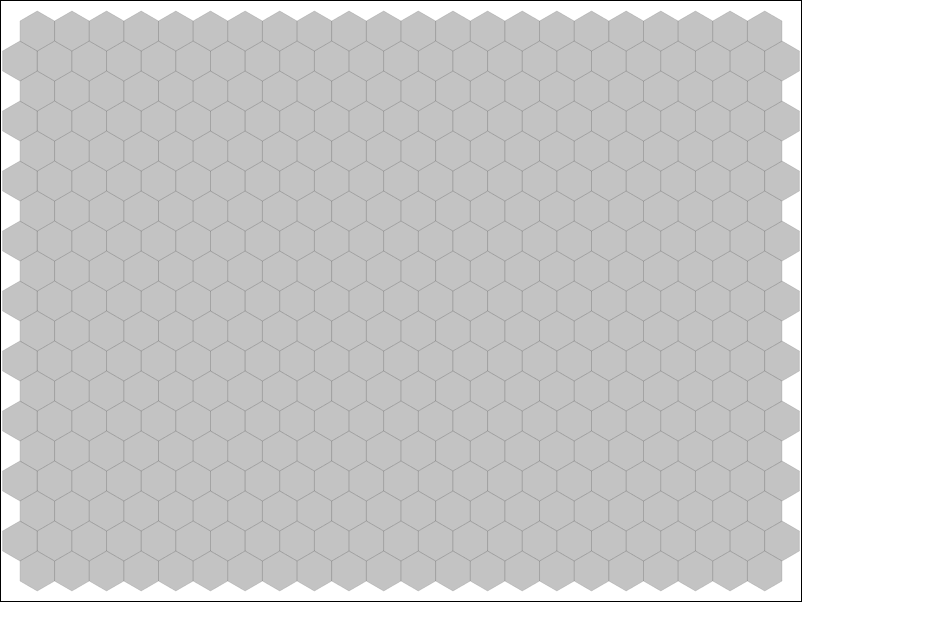
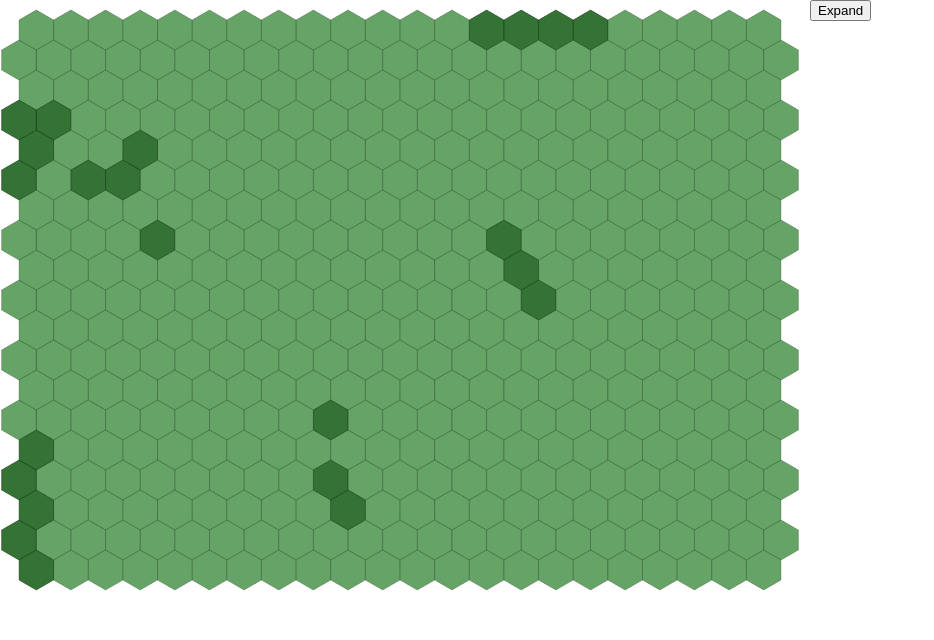
Before and after one commit to Eldamarth/hexBoard, a React (Create React App) app: page / in a window 1280 px wide. Shown: the top 640 px of the page, without its empty margins (0-934 px from the left). Built offline with nearby package versions, Linux system fonts and the light colour scheme.

Commit message:
Rework breadthFirstSearch

```diff
--- a/src/components/canvas.jsx
+++ b/src/components/canvas.jsx
@@ -1,5 +1,31 @@
 import React, { Component } from "react";
 import "../styles/index.css";
+
+const DUMMY_OBSTACLES = [
+  '{"col": 4, "row": -2, "s": 2}',
+  '{"col": 4, "row": -1, "s": -3}',
+  '{"col": 4, "row": 0, "s": 4}',
+  '{"col": 7, "row": -9, "s": 2}',
+  '{"col": 8, "row": -9, "s": 1}',
+  '{"col": 9, "row": -9, "s": 0}',
+  '{"col": 10, "row": -9, "s": -1}',
+  '{"col": -5, "row": 7, "s": -2}',
+  '{"col": -5, "row": 6, "s": -1}',
+  '{"col": -4, "row": 4, "s": 0}',
+  '{"col": -13, "row": 5, "s": 8}',
+  '{"col": -14, "row": 6, "s": 8}',
+  '{"col": -14, "row": 7, "s": 7}',
+  '{"col": -15, "row": 8, "s": 7}',
+  '{"col": -15, "row": 9, "s": 6}',
+  '{"col": -9, "row": -4, "s": 13}',
+  '{"col": -8, "row": -5, "s": 13}',
+  '{"col": -8, "row": -6, "s": 14}',
+  '{"col": -7, "row": -6, "s": 14}',
+  '{"col": -5, "row": -5, "s": 10}',
+  '{"col": -6, "row": -4, "s": 10}',
+  '{"col": -7, "row": -4, "s": 11}',
+  '{"col": -6, "row": -2, "s": 8}'
+];
 
 class Canvas extends Component {
   constructor(props) {
@@ -7,16 +33,21 @@ class Canvas extends Component {
 
     this.handleMouseMove = this.handleMouseMove.bind(this);
     this.handleClick = this.handleClick.bind(this);
-    this.handleClickPlayerMove = this.handleClickPlayerMove.bind(this);
+    // this.handleClickPlayerMove = this.handleClickPlayerMove.bind(this);
+    // this.breadthFirstSearch = this.breadthFirstSearch.bind(this);
+
     this.state = {
       hexSize: 20,
       hexOrigin: {
         x: 400,
         y: 300
       },
-      // playerPosition: {col:0,row:0,s:0,x:0,y:0},
-      currentHex: { col: 0, row: 0, s: 0, x: 0, y: 0 },
-      obstacles: []
+      playerPosition: { col: 0, row: 0, s: 0 },
+      currentHex: { col: 0, row: 0, s: 0},
+      obstacles: DUMMY_OBSTACLES,
+      cameFrom: {},
+      hexPathMap: [],
+      path: []
     };
   }
 
@@ -33,12 +64,24 @@ class Canvas extends Component {
 
   componentDidMount() {
     const { canvasHeight, canvasWidth } = this.state.canvasSize;
+
     this.canvasHex.width = canvasWidth;
     this.canvasHex.height = canvasHeight;
     this.canvasInteraction.width = canvasWidth;
     this.canvasInteraction.height = canvasHeight;
+    this.canvasView.width = canvasWidth;
+    this.canvasView.height = canvasHeight;
     this.getCanvasPosition(this.canvasInteraction);
+    this.drawHex(
+      this.canvasInteraction,
+      this.Point(this.state.playerPosition.x, this.state.playerPosition.y),
+      1,
+      "grey",
+      "red",
+      0.2
+    );
     this.drawHexes();
+    this.drawObstacles();
   }
 
   shouldComponentUpdate(nextProps, nextState) {
@@ -48,46 +91,66 @@ class Canvas extends Component {
       const ctx = this.canvasInteraction.getContext("2d");
       ctx.clearRect(0, 0, canvasWidth, canvasHeight);
       // this.drawNeighbors(this.Hex(col, row, s));
-      let currentDistanceLine = nextState.currentDistanceLine;
-      // console.log(currentDistanceLine)
-      for (let i = 0; i <= currentDistanceLine.length - 2; i++) {
-        if (i === 0) {
-          this.drawHex(
-            this.canvasInteraction,
-            this.Point(currentDistanceLine[i].x, currentDistanceLine[i].y),
+      // let currentDistanceLine = nextState.currentDistanceLine;
+      // for (let i = 0; i <= currentDistanceLine.length - 2; i++) {
+      //   if (i === 0) {
+      //     this.drawHex(
+      //       this.canvasInteraction,
+      //       this.Point(currentDistanceLine[i].x, currentDistanceLine[i].y),
+      //       1,
+      //       "black",
+      //       "red"
+      //     );
+      //   } else {
+      //     this.drawHex(
+      //       this.canvasInteraction,
+      //       this.Point(currentDistanceLine[i].x, currentDistanceLine[i].y),
+      //       1,
+      //       "black",
+      //       "grey"
+      //     );
+      //   }
+      // }
+      //  OBSTACLE MAP FOR OBSTACLE CREATION THROUGH CLICKING
+      // nextState.obstacles.map(element => {
+      //   const { col, row, s } = JSON.parse(element);
+      //   const { x, y } = this.hexToPix(this.Hex(col, row, s));
+      //   this.drawHex(
+      //     this.canvasInteraction,
+      //     this.Point(x, y),
+      //     1,
+      //     "black",
+      //     "black"
+      //   );
+      // });
+      // this.drawHex(
+      //   this.canvasInteraction,
+      //   this.Point(x, y),
+      //   1,
+      //   "black",
+      //   "grey"
+      // );
 
-            1,
-            "black",
-            "red"
-          );
-        } else {
-          this.drawHex(
-            this.canvasInteraction,
-            this.Point(currentDistanceLine[i].x, currentDistanceLine[i].y),
+      this.drawPath();
+      return true;
+    }
 
-            1,
-            "black",
-            "grey"
-          );
-        }
-      }
-      nextState.obstacles.map(element => {
-        const { col, row, s, x, y } = JSON.parse(element);
+    if (nextState.cameFrom !== this.state.cameFrom) {
+      const { canvasWidth, canvasHeight } = this.state.canvasSize;
+      const ctx = this.canvasView.getContext("2d");
+      ctx.clearRect(0, 0, canvasWidth, canvasHeight);
+      for (let element in nextState.cameFrom) {
+        const { col, row, s } = JSON.parse(element);
+        const { x, y } = this.hexToPix(this.Hex(col, row));
         this.drawHex(
-          this.canvasInteraction,
+          this.canvasView,
           this.Point(x, y),
           1,
           "black",
-          "black"
+          "green",
+          0.1
         );
-      });
-      this.drawHex(
-        this.canvasInteraction,
-        this.Point(x, y),
-        1,
-        "black",
-        "grey"
-      );
+      }
       return true;
     }
     return false;
@@ -95,7 +158,12 @@ class Canvas extends Component {
 
   drawHexes() {
     const { canvasWidth, canvasHeight } = this.state.canvasSize;
-    const { hexWidth, hexHeight, vertDist, horDist } = this.state.hexParameters;
+    const {
+      hexWidth,
+      hexHeight,
+      vertDist,
+      horDist,
+    } = this.state.hexParameters;
     const hexOrigin = this.state.hexOrigin;
     // column margins
     let cLeftSide = Math.round(hexOrigin.x / horDist) * 4;
@@ -103,6 +171,7 @@ class Canvas extends Component {
     // row margins
     let rTopSide = Math.round(hexOrigin.y / vertDist);
     let rBottomSide = Math.round((canvasHeight - hexOrigin.y) / vertDist);
+    let hexPathMap = [];
 
     //  BOTTOM HALF OF CANVAS
     let posSpacer = 0;
@@ -114,10 +183,8 @@ class Canvas extends Component {
         const { x, y } = this.hexToPix(this.Hex(col - posSpacer, row));
 
         if (
-          x > hexWidth / 2 &&
-          x < canvasWidth - hexWidth / 2 &&
-          y > hexHeight / 2 &&
-          y < canvasHeight - hexHeight / 2
+          (x > hexWidth / 2 && x < canvasWidth - hexWidth / 2) &&
+          (y > hexHeight / 2 && y < canvasHeight - hexHeight / 2)
         ) {
           this.drawHex(this.canvasHex, this.Point(x, y), 1, "black", "grey");
           // this.drawHexCoordinates(
@@ -125,10 +192,17 @@ class Canvas extends Component {
           //   this.Point(x, y),
           //   this.Hex(col - posSpacer, row, -(col - posSpacer) - row)
           // );
+          var bottomH = JSON.stringify(
+            this.Hex(col - posSpacer, row, -(col - posSpacer) - row)
+          );
+          console.log(bottomH)
+          if (!this.state.obstacles.includes(bottomH)) {
+
+            hexPathMap.push(bottomH);
+          }
         }
       }
     }
-
     // TOP HALF OF CANVAS
     let negSpacer = 0;
     for (let row = -1; row >= -rTopSide; row--) {
@@ -139,10 +213,8 @@ class Canvas extends Component {
         const { x, y } = this.hexToPix(this.Hex(col + negSpacer, row));
 
         if (
-          x > hexWidth / 2 &&
-          x < canvasWidth - hexWidth / 2 &&
-          y > hexHeight / 2 &&
-          y < canvasHeight - hexHeight / 2
+          (x > hexWidth / 2 && x < canvasWidth - hexWidth / 2) &&
+          (y > hexHeight / 2 && y < canvasHeight - hexHeight / 2)
         ) {
           this.drawHex(this.canvasHex, this.Point(x, y), 1, "black", "grey");
           // this.drawHexCoordinates(
@@ -150,9 +222,23 @@ class Canvas extends Component {
           //   this.Point(x, y),
           //   this.Hex(col + negSpacer, row, -(col + negSpacer) - row)
           // );
+          var topH = JSON.stringify(
+            this.Hex(col + negSpacer, row, -(col + negSpacer) - row)
+          );
+          if (!this.state.obstacles.includes(topH)) {
+            hexPathMap.push(topH);
+          }
         }
       }
     }
+    hexPathMap = [].concat(hexPathMap);
+    this.setState(
+      {
+        hexPathMap: hexPathMap
+      },
+      this.breadthFirstSearchCallback = () =>
+        this.breadthFirstSearch(this.state.playerPosition)
+    );
   }
 
   drawHex(canvasID, center, lineWidth, lineColor, fillColor) {
@@ -283,13 +369,14 @@ class Canvas extends Component {
       this.pixToHex(this.Point(offsetX, offsetY))
     );
     const { x, y } = this.hexToPix(this.Hex(col, row, s));
-    let { playerPosition } = this.state;
-    this.getDistanceLine(this.Hex(0, 0, 0), this.Hex(col, row, s));
+    let playerPosition  = this.state.playerPosition;
+    // this.getDistanceLine(this.Hex(0, 0, 0), this.Hex(col, row, s));
+    this.getPath(this.Hex(playerPosition.col, playerPosition.row, playerPosition.s), this.Hex(col,row,s))
     if (
-      x > hexWidth / 2 &&
-      x < canvasWidth - hexWidth / 2 &&
-      y > hexHeight / 2 &&
-      y < canvasHeight - hexHeight / 2
+      (x > hexWidth / 2 &&
+      x < canvasWidth - hexWidth / 2) &&
+      (y > hexHeight / 2 &&
+      y < canvasHeight - hexHeight / 2)
     ) {
       this.setState({
         currentHex: { col, row, s, x, y }
@@ -303,27 +390,68 @@ class Canvas extends Component {
     });
   }
 
-  handleClick() {
-    this.addObstacles();
+
+  //  PICK UP HERE - VIDEO #10 - 12:21
+  getPath(start, current){
+    const {cameFrom } = this.state;
+    start = JSON.stringify(start);
+    current = JSON.stringify(current);
+    if(cameFrom[current]!= undefined){
+      var path = [current];
+      while(current != start){
+        current = cameFrom[current];
+        path.push(current);
+      }
+      path = [].concat(path);
+      this.setState({
+      path:path
+      })
+    }
+
   }
 
-  addObstacles() {
-    let obstacles = this.state.obstacles;
-    if (!obstacles.includes(JSON.stringify(this.state.currentHex))) {
-      obstacles = obstacles.concat(JSON.stringify(this.state.currentHex));
-    } else {
-      obstacles.map((element, index) => {
-        if (element === JSON.stringify(this.state.currentHex)) {
-          obstacles = obstacles
-            .slice(0, index)
-            .concat(obstacles.slice(index + 1));
-        }
-      });
+  drawPath(){
+    let path = this.state.path;
+    for (let i = 0; i <= path.length-1; i++) {
+      const {col, row} = JSON.parse(path[i]);
+      const {x,y} = this.hexToPix(this.Hex(col,row))
+      this.drawHex(this.canvasInteraction, this.Point(x,y), 1, "black", 'red');
     }
+  }
 
-    this.setState({
-      obstacles: obstacles
+
+  handleClick() {
+    // this.addObstacles();
+  }
+
+  drawObstacles() {
+    // CODE FOR DRAWING FROM PREPARED ARRAY LIST OF OBSTACLES
+    this.state.obstacles.map((element) => {
+      const { col, row, s } = JSON.parse(element);
+      const { x, y } = this.hexToPix(this.Hex(col, row, s));
+      this.drawHex(this.canvasHex, this.Point(x, y), 1, "black", "black");
     });
+
+    // CODE FOR DRAWING VIA CLICK INSTEAD OF FROM PREPARED LIST
+    // REVISIT FOR USE WITH RANDOM OBSTACLE GENERATOR
+    //
+    // const { col, row, s } = this.state.currentHex;
+    // let obstacles = this.state.obstacles;
+    // if (!obstacles.includes(JSON.stringify(this.Hex(col,row,s)))) {
+    //   obstacles = obstacles.concat(JSON.stringify(this.Hex(col,row,s)));
+    // } else {
+    //   obstacles.map((element, index) => {
+    //     if (element === JSON.stringify(this.Hex(col, row, s))) {
+    //       obstacles = obstacles
+    //         .slice(0, index)
+    //         .concat(obstacles.slice(index + 1));
+    //     }
+    //   });
+    // }
+
+    // this.setState({
+    //   obstacles: obstacles
+    // });
   }
 
   linearInt(a, b, t) {
@@ -339,7 +467,6 @@ class Canvas extends Component {
       );
       arr = arr.concat(center);
     }
-    console.log(arr);
     this.setState({
       currentDistanceLine: arr
     });
@@ -348,7 +475,6 @@ class Canvas extends Component {
   cubeDistance(hexA, hexB) {
     const { col, row, s } = this.cubeSubtract(hexA, hexB);
     let dist = (Math.abs(col) + Math.abs(row) + Math.abs(s)) / 2;
-    console.log(dist);
     return dist;
   }
 
@@ -404,11 +530,54 @@ class Canvas extends Component {
     return this.cubeAdd(h, this.cubeDirection(direction));
   }
 
+  getNeighbors(h) {
+    let arr = [];
+    for (let i = 0; i <= 5; i++) {
+      const { col, row, s } = this.getCubeNeighbor(
+        this.Hex(h.col, h.row, h.s),
+        i
+      );
+      arr.push(this.Hex(col, row, s));
+    }
+    return arr;
+  }
+
+  breadthFirstSearch(playerPosition) {
+    var frontier = [playerPosition];
+    var cameFrom = {};
+    cameFrom[JSON.stringify(playerPosition)] = JSON.stringify(playerPosition);
+
+    while (frontier.length != 0) {
+      var current = frontier.shift();
+      let arr = this.getNeighbors(current);
+      arr.map(element => {
+        if (
+          !cameFrom.hasOwnProperty(JSON.stringify(element)) &&
+          this.state.hexPathMap.includes(JSON.stringify(element))
+        ) {
+          frontier.push(element);
+          cameFrom[JSON.stringify(element)] = JSON.stringify(current);
+        }
+      });
+    }
+    cameFrom = Object.assign({}, cameFrom);
+    this.setState({
+      cameFrom: cameFrom
+    });
+  }
+
   render() {
     return (
       <div>
         <canvas ref={canvasHex => (this.canvasHex = canvasHex)}></canvas>
-
+        <canvas
+          ref={canvasCoordinates =>
+            (this.canvasCoordinates = canvasCoordinates)
+          }
+        >
+          {" "}
+        </canvas>
+        <canvas ref={canvasView => (this.canvasView = canvasView)}></canvas>
         <canvas
           ref={canvasInteraction =>
             (this.canvasInteraction = canvasInteraction)
@@ -416,6 +585,9 @@ class Canvas extends Component {
           onMouseMove={this.handleMouseMove}
           onClick={this.handleClick}
         ></canvas>
+        <button className="expandButton" onClick={this.handleExpandClick}>
+          Expand
+        </button>
       </div>
     );
   }
--- a/src/styles/index.css
+++ b/src/styles/index.css
@@ -12,7 +12,11 @@ code {
     monospace;
 }
 canvas{
-  border:1px solid;
+  /* border:1px solid; */
   position: absolute;
   left:0;
 }
+.expandButton{
+  position: absolute;
+  left:810px;
+}
```
Also changed, not shown: src/components/converters.jsx (added), src/components/cube.jsx (added), src/components/draw.jsx (added), src/components/handlers.jsx (added).
